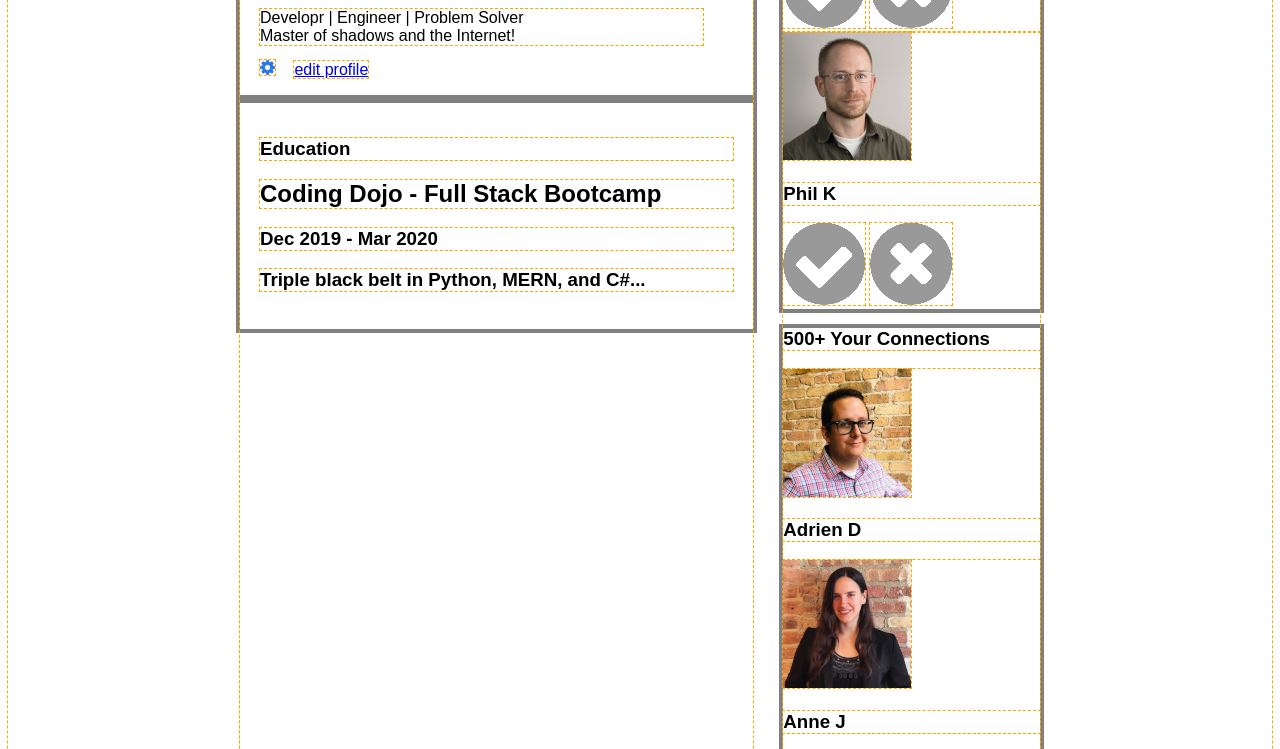
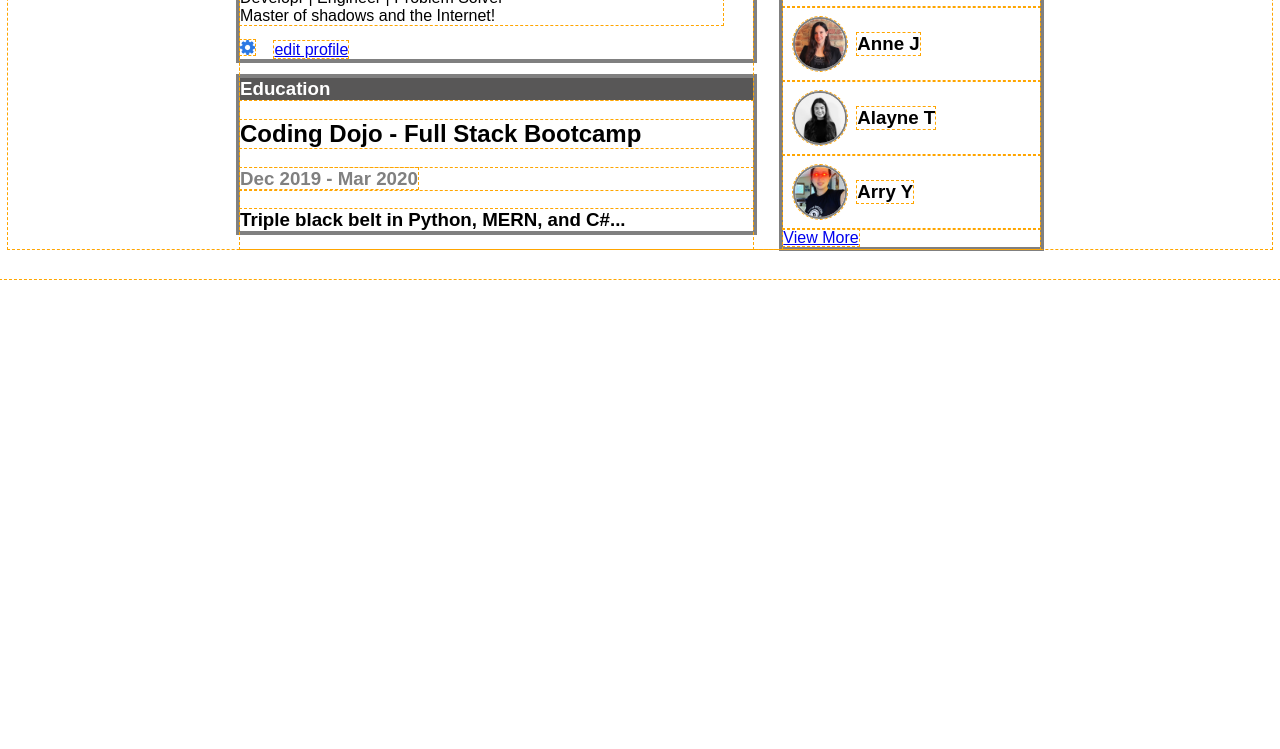
Before and after one commit to baidann/CSS, a plain HTML site: page Profile Page/index.html in a window 1280 px wide. Shown: the part 393-1142 px from the top of the page. After the commit the page ends 800 px from the top, so only its background shows below. Drawn offline with Linux system fonts and the light colour scheme.

Commit message:
adding css to columns

```diff
--- a/Profile Page/index.html
+++ b/Profile Page/index.html
@@ -35,7 +35,7 @@
                     <h3>Education</h3>
                 </div>
                 <h2>Coding Dojo - Full Stack Bootcamp</h2>
-                <h3>Dec 2019 - Mar 2020</h3>
+                <h3><span>Dec 2019 - Mar 2020</span></h3>
                 <h3>Triple black belt in Python, MERN, and C#...</h3>
             </div>
         </div>
--- a/Profile Page/style.css
+++ b/Profile Page/style.css
@@ -58,7 +58,6 @@ button{
     outline: gray solid 4px;
 }
 .header, .education{
-    padding: 20px;
 }
 .header .blue{
     height: 80px;
@@ -70,6 +69,7 @@ button{
     padding: 5px;
     border-radius: 50%;
     border: 2px solid gray;
+    position: relative; bottom: 50px;
 }
 .header h1{
     margin: 0;
@@ -85,6 +85,31 @@ button{
     margin-top: 0;
     margin-bottom: 15px;
 }
-.education .boxtitle{
-
+.boxTitle h3{
+    color:white;
+    background-color: rgb(88, 87, 87);
 }
+.education h3 span{
+    color:gray;
+}
+.userProfile{
+    display: flex;
+    flex-wrap: wrap;
+    align-items: center;
+}
+.userProfile .smProfilePic{
+    width: 50px;
+    height: 50px;
+    border-radius: 50%;
+    border: 2px solid gray;
+}
+.userProfile .profileIcon{
+    width: 35px;
+    height: 35px;
+}
+.requests .userProfile{
+    justify-content: space-around;
+}
+.connections .userProfile .smProfilePic{
+    margin: 10px;
+}
```
